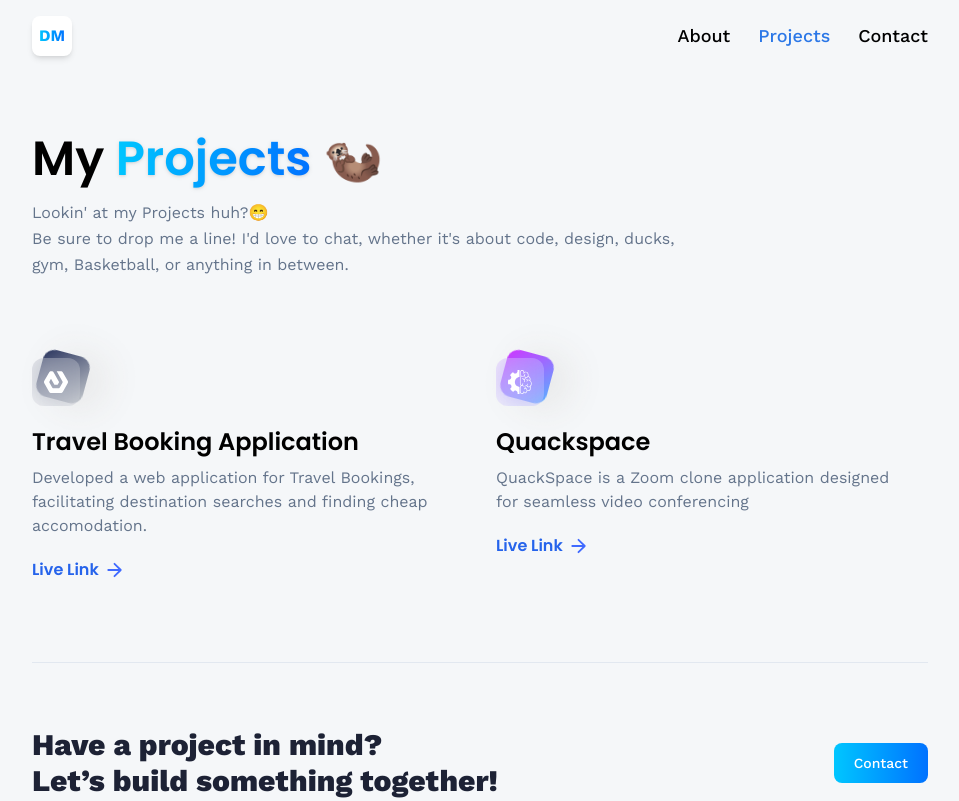
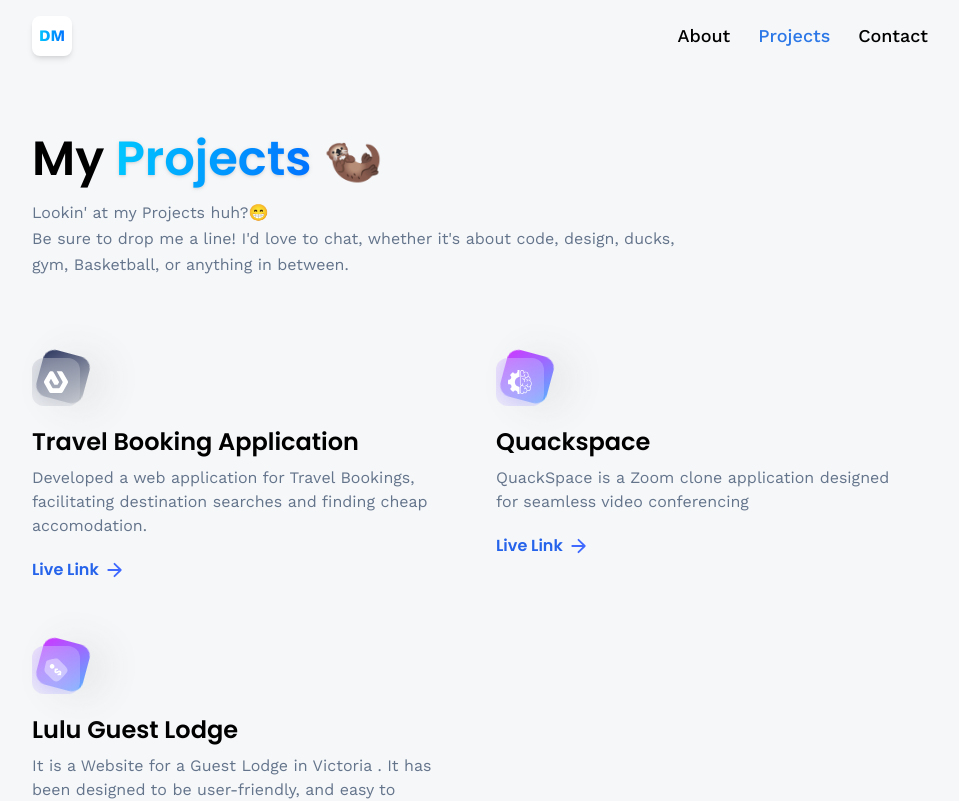
Before and after one commit to Demenico14/3d_portfolio, a React (Vite) app: page /Projects in a window 1280 px wide. Shown: the top 801 px of the page, without its empty margins (160-1119 px from the left). Built offline with nearby package versions, Linux system fonts and the light colour scheme.

Commit message:
Update index.js

```diff
--- a/src/constants/index.js
+++ b/src/constants/index.js
@@ -152,6 +152,13 @@ export const projects = [
         description: 'QuackSpace is a Zoom clone application designed for seamless video conferencing',
         link: 'https://quackspace-sigma.vercel.app/'
     },
+    {
+        iconUrl: pricewise,
+        theme: 'btn-back-pink',
+        name: 'Lulu Guest Lodge',
+        description: 'It is a Website for a  Guest Lodge in Victoria . It has been designed to be user-friendly, and easy to navigate. With booking functionality' ,
+        link: 'https://www.luluguestlodge.co.zw'
+    },
 
 
 ];
```
